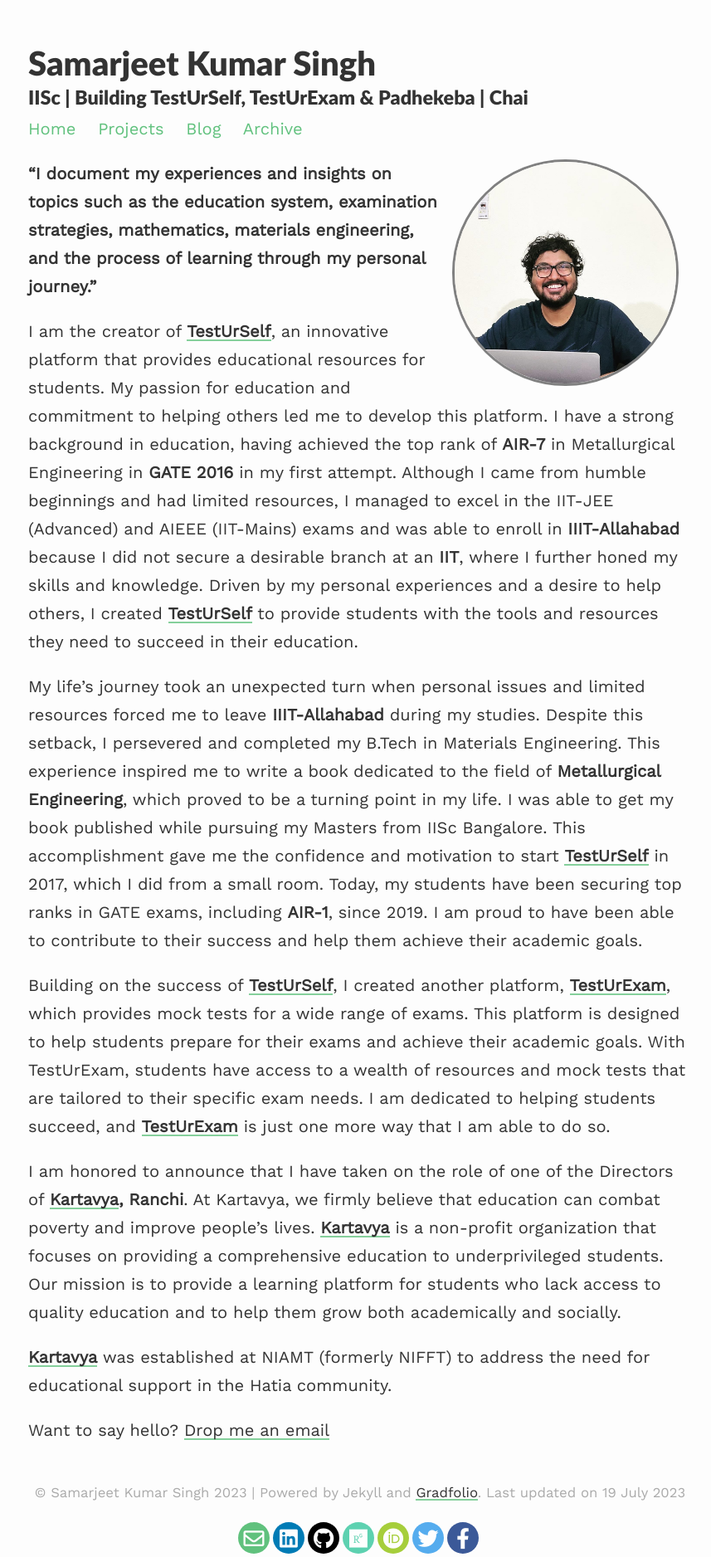
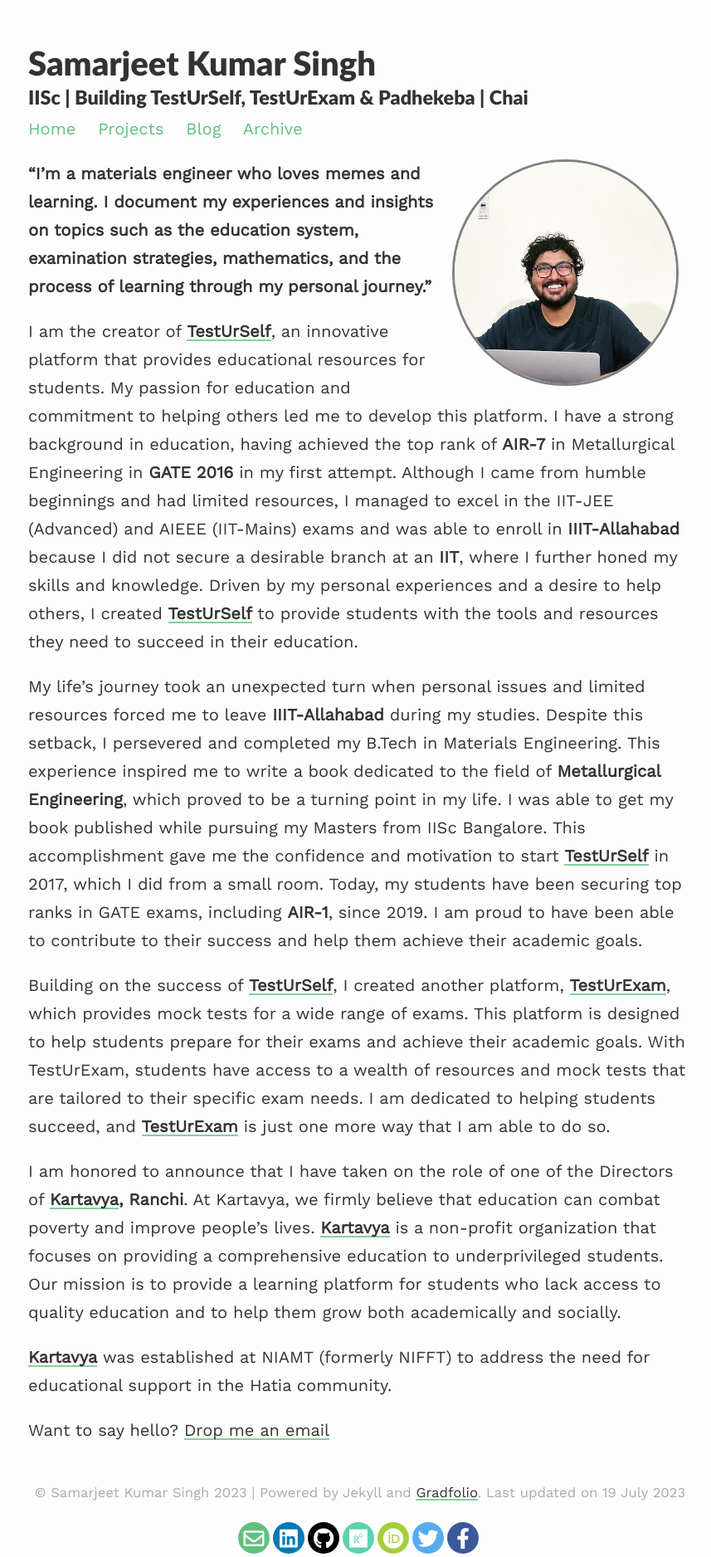
Before and after one commit to Samarjeetkumarsingh/website, a Jekyll site: the page built from index.md, in a window 1280 px wide. Shown: the whole page at 83% size, without its empty margins (206-1063 px from the left). Built offline with Jekyll 4.4.1, drawn with Linux system fonts in a browser that asks for light colours; nearby versions of some CDN libraries.

Commit message:
Update index.md

```diff
--- a/index.md
+++ b/index.md
@@ -7,7 +7,7 @@
 published: true
 ---
 
-**"I document my experiences and insights on topics such as the education system, examination strategies, mathematics, materials engineering, and the process of learning through my personal journey."**
+**"I'm a materials engineer who loves memes and learning. I document my experiences and insights on topics such as the education system, examination strategies, mathematics, and the process of learning through my personal journey."**
 
 I am the creator of [**TestUrSelf**](https://www.testurself.in){:target="_blank"}, an innovative platform that provides educational resources for students. My passion for education and commitment to helping others led me to develop this platform. I have a strong background in education, having achieved the top rank of **AIR-7** in Metallurgical Engineering in **GATE 2016** in my first attempt. Although I came from humble beginnings and had limited resources, I managed to excel in the IIT-JEE (Advanced) and AIEEE (IIT-Mains) exams and was able to enroll in **IIIT-Allahabad** because I did not secure a desirable branch at an **IIT**, where I further honed my skills and knowledge. Driven by my personal experiences and a desire to help others, I created [**TestUrSelf**](https://www.testurself.in){:target="_blank"} to provide students with the tools and resources they need to succeed in their education.
 
```
